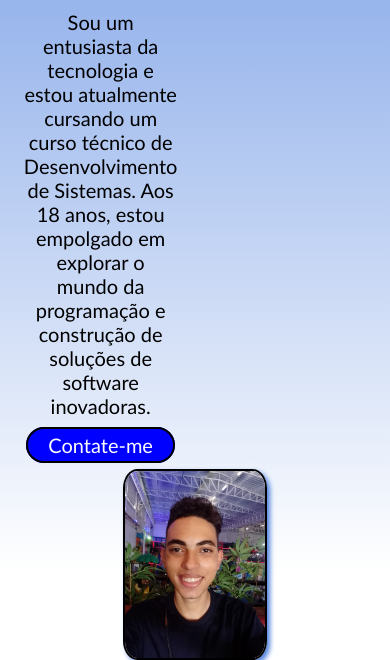
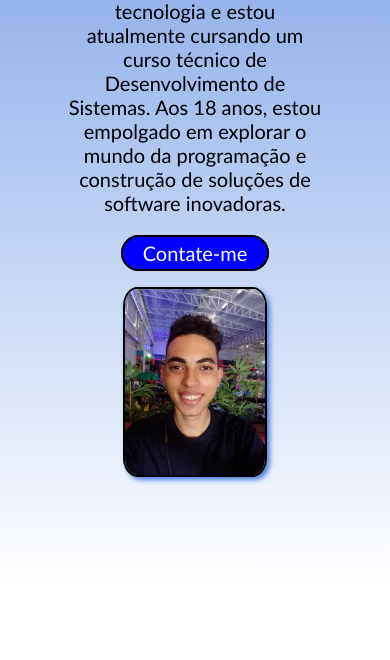
Before and after one commit to Gabriel-Maxsy/Gabriel-Pagina, a plain HTML site: page home.html in a window 390 px wide. Shown: the part 222-882 px from the top of the page. After the commit the page ends 844 px from the top, so only its background shows below. Drawn offline with Linux system fonts and the light colour scheme.

Commit message:
atualização
na ultima atualização acabei apagando um codigo importante e recoloquei nessa atualização

```diff
--- a/index.css
+++ b/index.css
@@ -69,6 +69,16 @@ main{
     align-items: center;
     flex-direction:column ;
     width: 45%;
+}
+
+@media screen and (max-width: 768px){
+    .apresentaçao{
+        display: block;
+        align-items: center;
+        margin: auto;
+        margin-top: 4%;
+        width: 270px;
+    }
 }
 
 .introducao{
```
